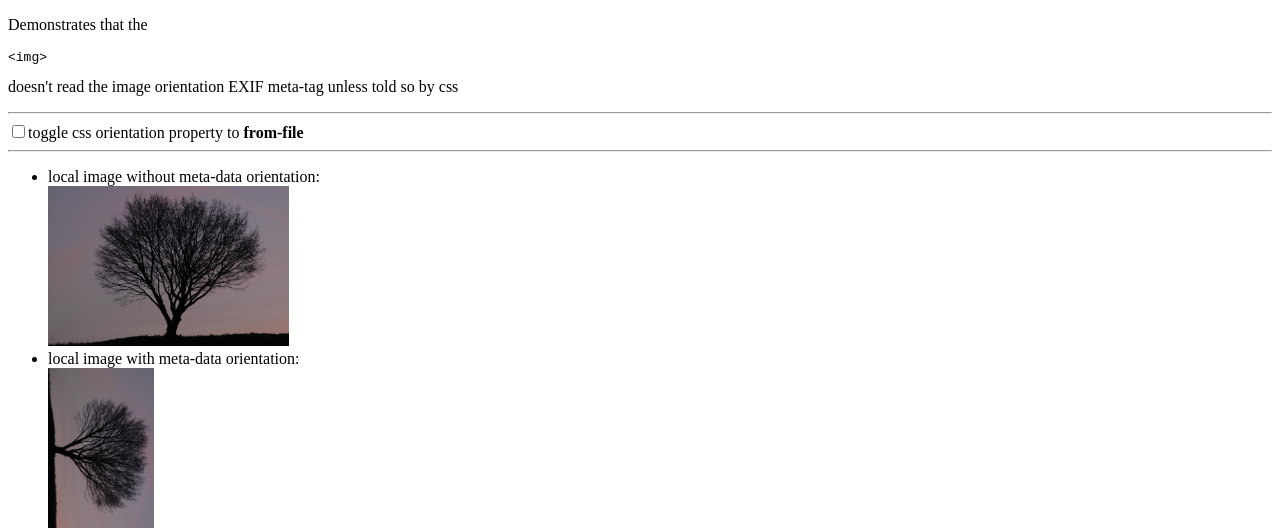
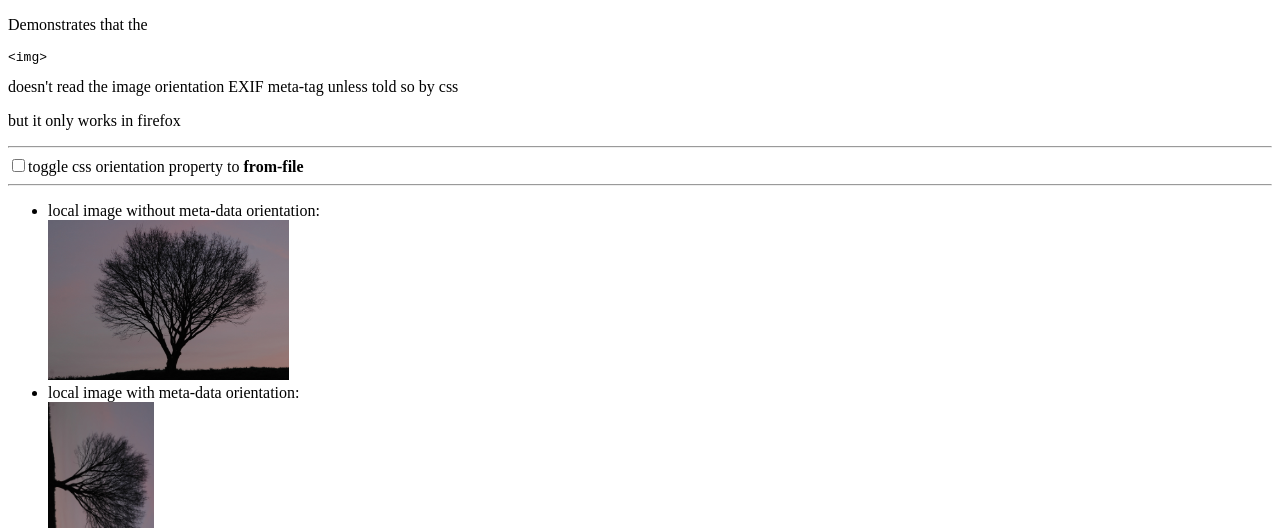
Before and after one commit to loicjaouen/img-orientation, a plain HTML site: page index.html in a window 1280 px wide. Shown: the top 528 px of the page. Drawn offline with Linux system fonts and the light colour scheme.

Commit message:
warning that it works only un firefox

```diff
--- a/index.html
+++ b/index.html
@@ -13,6 +13,8 @@
 
     <body>
         <p>Demonstrates that the <pre>&lt;img&gt;</pre> doesn't read the image orientation EXIF meta-tag unless told so by css</p>
+
+        <p>but it only works in firefox</p>
 
         <hr>
 
```
